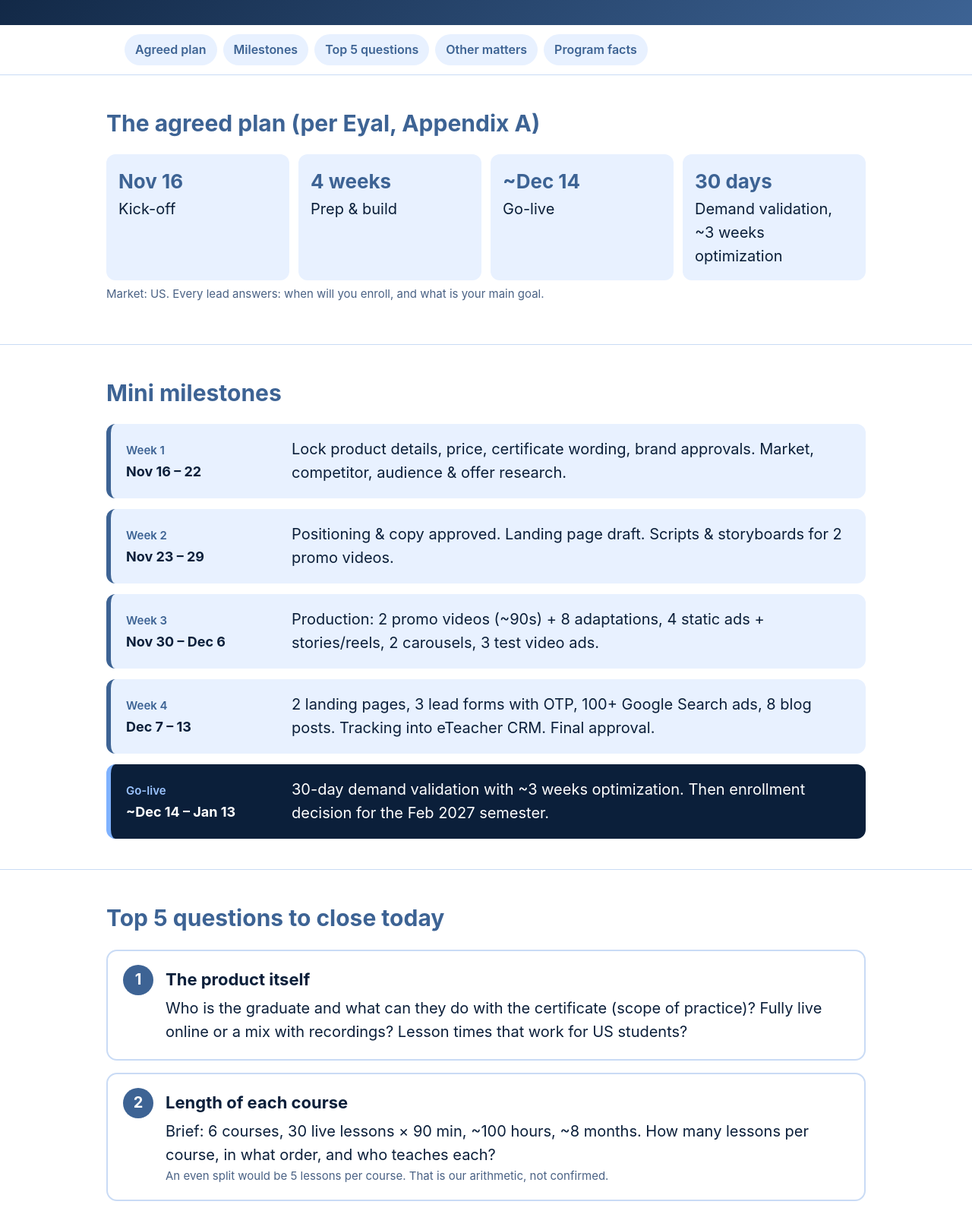
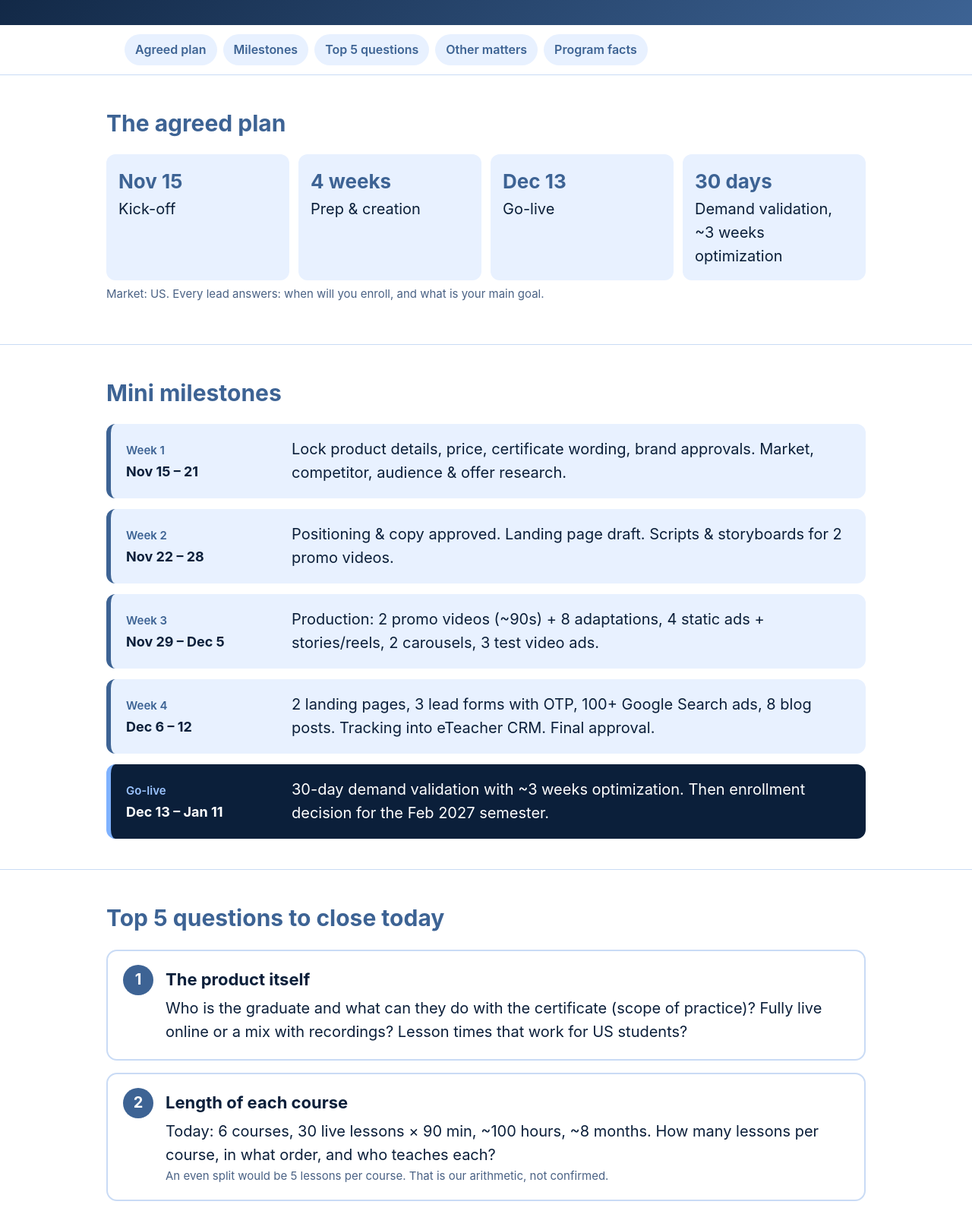
Before and after one commit to gitteromri-ux/lla-barilan-certificate, a plain HTML site: page handover/index.html in a window 1280 px wide. Shown: the part 220-1814 px from the top of the page at 76% size. Drawn offline with Linux system fonts and the light colour scheme.

Commit message:
Handover: start Nov 15, no source attributions

```diff
--- a/handover/index.html
+++ b/handover/index.html
@@ -33,29 +33,29 @@ footer{padding:28px 24px;font-size:14px;color:#4a6285}
 <p>Professional Certificate in Longevity &amp; Lifelong Wellbeing Advisory Practice. Health 360 (Prof. Nadav Davidovitch) &amp; Akadima, with eTeacher.</p></div></header>
 <nav><div class="w"><a href="#plan">Agreed plan</a><a href="#ms">Milestones</a><a href="#q">Top 5 questions</a><a href="#more">Other matters</a><a href="#facts">Program facts</a></div></nav>
 
-<section id="plan"><div class="w"><h2>The agreed plan (per Eyal, Appendix A)</h2>
+<section id="plan"><div class="w"><h2>The agreed plan</h2>
 <div class="facts">
-<div class="f"><b>Nov 16</b>Kick-off</div>
-<div class="f"><b>4 weeks</b>Prep &amp; build</div>
-<div class="f"><b>~Dec 14</b>Go-live</div>
+<div class="f"><b>Nov 15</b>Kick-off</div>
+<div class="f"><b>4 weeks</b>Prep &amp; creation</div>
+<div class="f"><b>Dec 13</b>Go-live</div>
 <div class="f"><b>30 days</b>Demand validation, ~3 weeks optimization</div>
 </div>
 <p class="note">Market: US. Every lead answers: when will you enroll, and what is your main goal.</p></div></section>
 
 <section id="ms"><div class="w"><h2>Mini milestones</h2><div class="tl">
-<div class="ms"><div><span>Week 1</span><b>Nov 16 – 22</b></div><div>Lock product details, price, certificate wording, brand approvals. Market, competitor, audience &amp; offer research.</div></div>
-<div class="ms"><div><span>Week 2</span><b>Nov 23 – 29</b></div><div>Positioning &amp; copy approved. Landing page draft. Scripts &amp; storyboards for 2 promo videos.</div></div>
-<div class="ms"><div><span>Week 3</span><b>Nov 30 – Dec 6</b></div><div>Production: 2 promo videos (~90s) + 8 adaptations, 4 static ads + stories/reels, 2 carousels, 3 test video ads.</div></div>
-<div class="ms"><div><span>Week 4</span><b>Dec 7 – 13</b></div><div>2 landing pages, 3 lead forms with OTP, 100+ Google Search ads, 8 blog posts. Tracking into eTeacher CRM. Final approval.</div></div>
-<div class="ms live"><div><span>Go-live</span><b>~Dec 14 – Jan 13</b></div><div>30-day demand validation with ~3 weeks optimization. Then enrollment decision for the Feb 2027 semester.</div></div>
+<div class="ms"><div><span>Week 1</span><b>Nov 15 – 21</b></div><div>Lock product details, price, certificate wording, brand approvals. Market, competitor, audience &amp; offer research.</div></div>
+<div class="ms"><div><span>Week 2</span><b>Nov 22 – 28</b></div><div>Positioning &amp; copy approved. Landing page draft. Scripts &amp; storyboards for 2 promo videos.</div></div>
+<div class="ms"><div><span>Week 3</span><b>Nov 29 – Dec 5</b></div><div>Production: 2 promo videos (~90s) + 8 adaptations, 4 static ads + stories/reels, 2 carousels, 3 test video ads.</div></div>
+<div class="ms"><div><span>Week 4</span><b>Dec 6 – 12</b></div><div>2 landing pages, 3 lead forms with OTP, 100+ Google Search ads, 8 blog posts. Tracking into eTeacher CRM. Final approval.</div></div>
+<div class="ms live"><div><span>Go-live</span><b>Dec 13 – Jan 11</b></div><div>30-day demand validation with ~3 weeks optimization. Then enrollment decision for the Feb 2027 semester.</div></div>
 </div></div></section>
 
 <section id="q"><div class="w"><h2>Top 5 questions to close today</h2><ol class="q">
 <li><h3>The product itself</h3><p>Who is the graduate and what can they do with the certificate (scope of practice)? Fully live online or a mix with recordings? Lesson times that work for US students?</p></li>
-<li><h3>Length of each course</h3><p>Brief: 6 courses, 30 live lessons × 90 min, ~100 hours, ~8 months. How many lessons per course, in what order, and who teaches each?</p><p class="note">An even split would be 5 lessons per course. That is our arithmetic, not confirmed.</p></li>
+<li><h3>Length of each course</h3><p>Today: 6 courses, 30 live lessons × 90 min, ~100 hours, ~8 months. How many lessons per course, in what order, and who teaches each?</p><p class="note">An even split would be 5 lessons per course. That is our arithmetic, not confirmed.</p></li>
 <li><h3>The European standard (APHEA)</h3><p>When is the application submitted, when is a decision expected, and may we use the line in ads?</p>
 <div class="gold"><b>Approved wording only:</b> "As part of our commitment to academic excellence and international quality standards, the program is currently preparing to apply for accreditation by APHEA (Agency for Public Health Education Accreditation) under its Continuing Training &amp; Educational Event (CTEE) accreditation framework."<br><span class="note">Never say "accredited".</span></div></li>
-<li><h3>Price &amp; payments</h3><p>Tuition amount, 12-month installments, early-bird or academic-credit savings. Needed from Bar-Ilan / eTeacher.</p></li>
+<li><h3>Price &amp; payments</h3><p>Tuition amount, 12-month installments, early-bird or academic-credit savings. To be confirmed today.</p></li>
 <li><h3>Certificate &amp; Bar-Ilan branding</h3><p>Exact certificate wording, and approval to use the Bar-Ilan name and logo in ads and on the landing page.</p></li>
 </ol></div></section>
 
@@ -63,12 +63,12 @@ footer{padding:28px 24px;font-size:14px;color:#4a6285}
 <li>Who signs off each milestone, and how fast approvals come back.</li>
 <li>All leads, CRM, GA4, pixels and triggers go to eTeacher's CRM, not Bar-Ilan's.</li>
 <li>Full syllabus, faculty list and faculty photos: who sends them, and when.</li>
-<li>Media budget for the 30-day test, and the success threshold (brief: 334+ leads, 10+ students).</li>
+<li>Media budget for the 30-day test, and the success threshold (target: 334+ leads, 10+ students).</li>
 <li>Timing of Bar-Ilan's own announcement of the program.</li>
 </ul></div></section>
 
-<section id="facts"><div class="w"><h2>Program facts (from Matan's brief)</h2><div class="facts">
+<section id="facts"><div class="w"><h2>Program facts</h2><div class="facts">
 <div class="f"><b>6</b>courses</div><div class="f"><b>30</b>live lessons × 90 min</div><div class="f"><b>~100</b>hours</div><div class="f"><b>~8</b>months</div><div class="f"><b>Feb 2027</b>semester start</div>
 </div></div></section>
-<footer><div class="w">Longevity Life Academy · Prepared for the Nov 18, 2026 meeting · Sources: Matan's brief (Oct 19) and Eyal's Appendix A</div></footer>
+<footer><div class="w">Longevity Life Academy · Prepared for the Nov 18, 2026 meeting</div></footer>
 </body></html>
```
